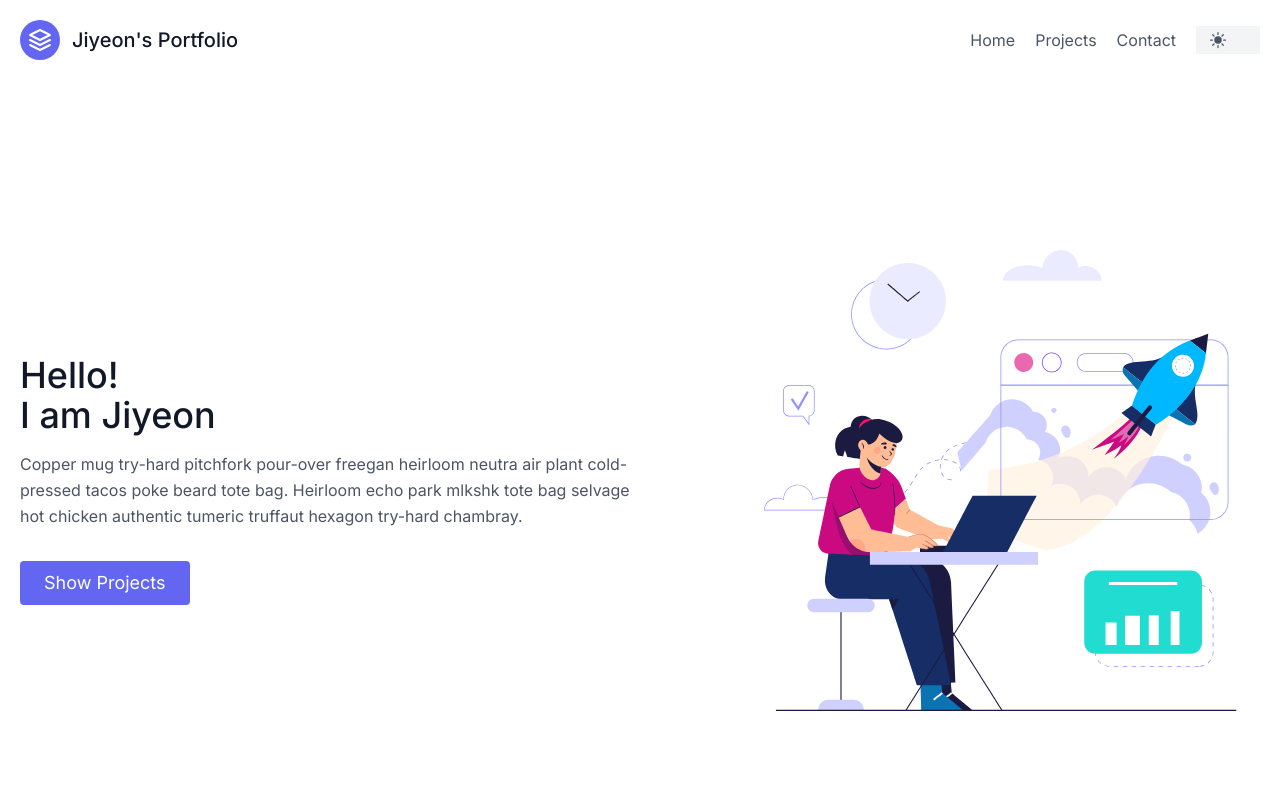
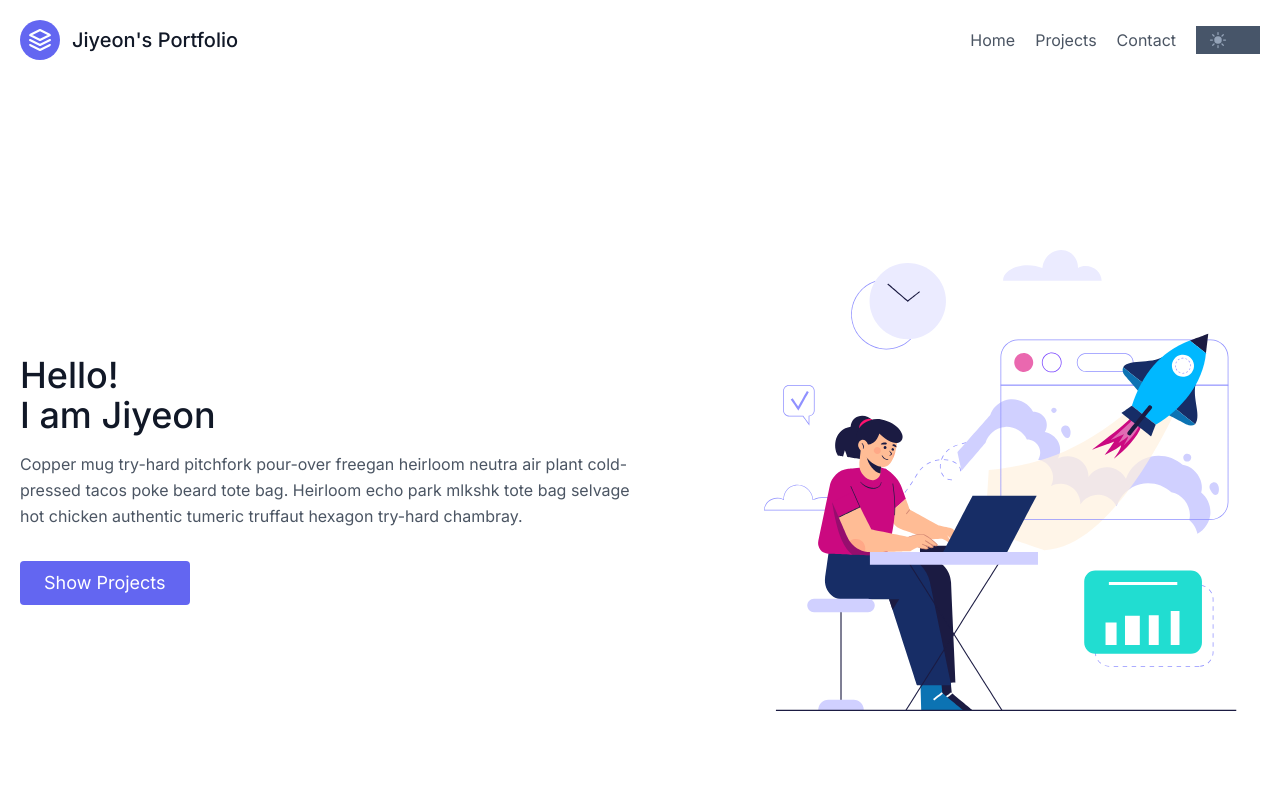
Before and after one commit to Jiyeon-Kang/nextjs-portfolio, a Next.js app in the folder my-portfolio/: page / in a window 1280 px wide. Shown: the top 800 px of the page. Built offline with nearby package versions, Linux system fonts and the light colour scheme.

Commit message:
fix: fix bg, hover of dark-mode

```diff
--- a/my-portfolio/app/components/dark-mode-toggle-button.js
+++ b/my-portfolio/app/components/dark-mode-toggle-button.js
@@ -11,7 +11,7 @@ export default function DarkModeToggleButton() {
                     `inline-flex items-center
                     bg-gray-100 border-0 py-1 px-3
                     focus:outline-none
-                    ${theme === 'light' ? 'bg-gray-100 hover:bg-gray-50 hover:text-orange-500' : 'dark:bg-slate-600 dark:hover:bg-slate-500 dark:text-slate-400 dark:hover:text-yellow-300'}
+                    ${theme === 'light' ? 'bg-gray-100 hover:bg-gray-50 hover:text-orange-500' : 'bg-slate-600 hover:bg-slate-500 text-slate-400 hover:text-yellow-300'}
                     `}
                 type="button"
                 onClick={() => setTheme(theme === 'dark' ? 'light' : 'dark')}
```
